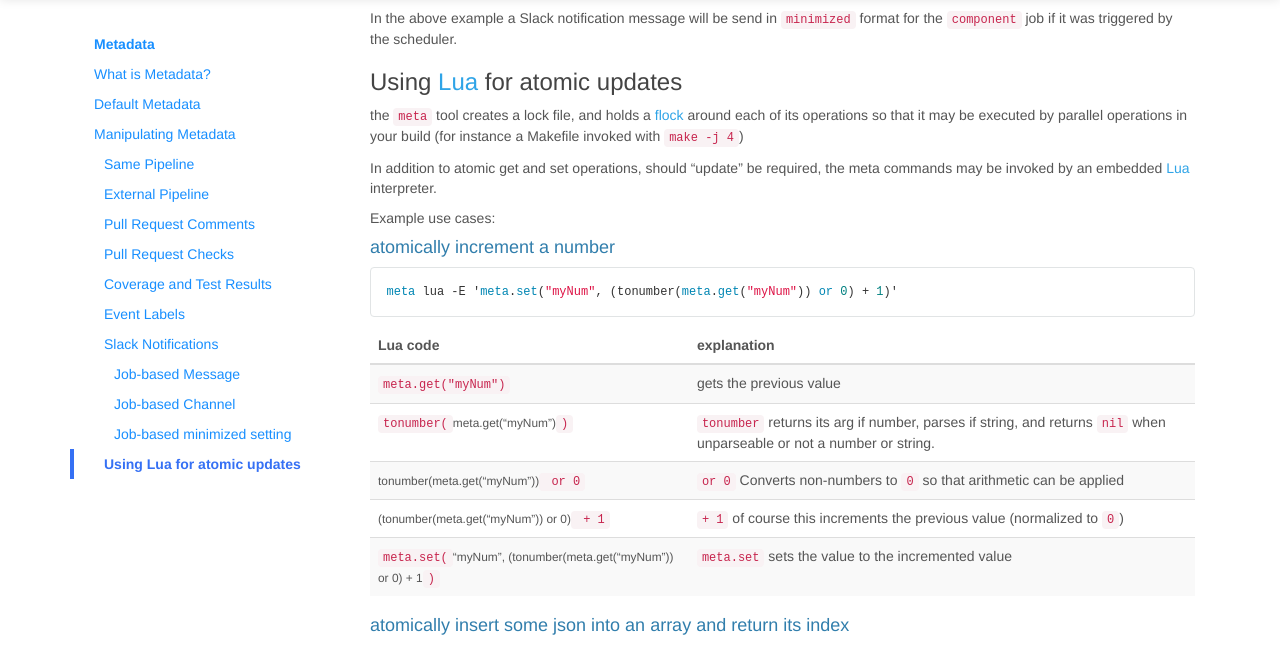
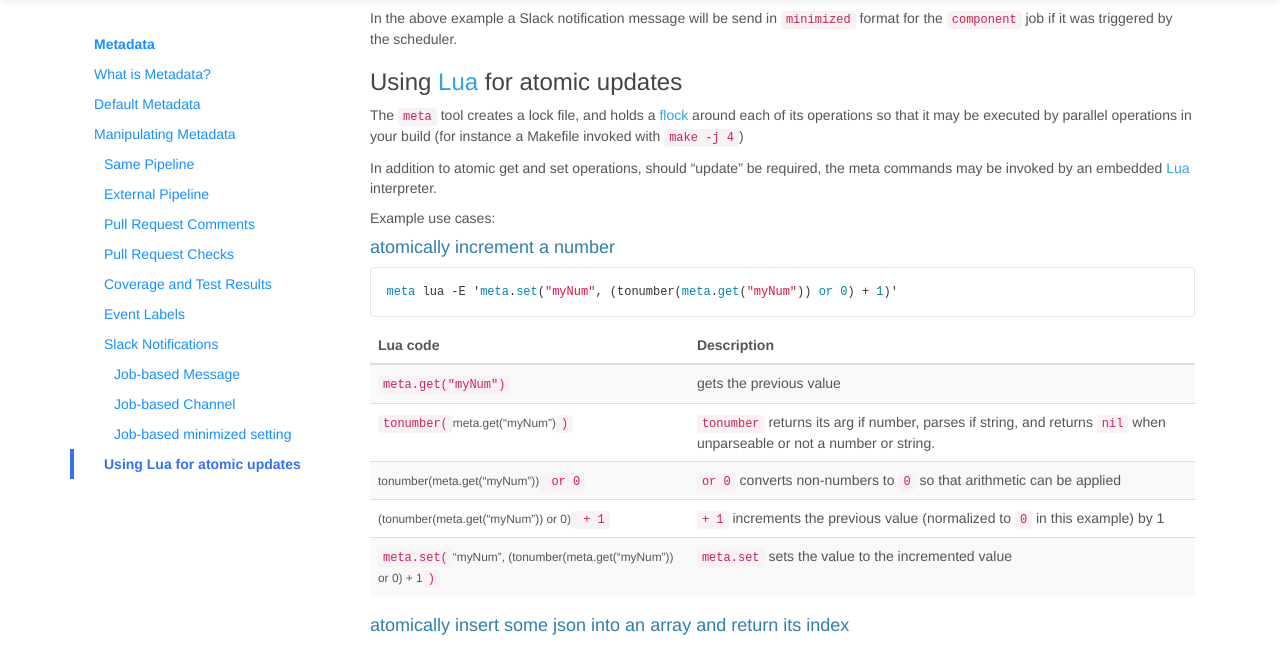
Before and after one commit to screwdriver-cd/guide, a Jekyll site: the page built from docs/user-guide/metadata.md, in a window 1280 px wide and 900 px high, scrolled down 7206 px. Shown: the part 153-801 px from the top of the window. Built offline with Jekyll 4.4.1, drawn with Linux system fonts in a browser that asks for light colours.

Commit message:
Apply suggestions from code review
Co-authored-by: Tiffany K <tiffanykyi@gmail.com>

````diff
--- a/docs/user-guide/metadata.md
+++ b/docs/user-guide/metadata.md
@@ -317,7 +317,7 @@ In the above example a Slack notification message will be send in `minimized` fo
 
 ### Using [Lua](https://www.lua.org/) for atomic updates
 
-the `meta` tool creates a lock file, and holds a [flock](https://linux.die.net/man/2/flock) around each of its
+The `meta` tool creates a lock file, and holds a [flock](https://linux.die.net/man/2/flock) around each of its
 operations so that it may be executed by parallel operations in your build (for instance a Makefile invoked with
 `make -j 4`)
 
@@ -332,12 +332,12 @@ Example use cases:
 meta lua -E 'meta.set("myNum", (tonumber(meta.get("myNum")) or 0) + 1)'
 ```
 
-| Lua code | explanation |
+| Lua code | Description |
 | ---  | ---  |
 | `meta.get("myNum")` | gets the previous value |
 | `tonumber(`<small>meta.get("myNum")</small>`)` | `tonumber` returns its arg if number, parses if string, and returns `nil` when unparseable or not a number or string. |
-| <small>tonumber(meta.get("myNum"))</small>` or 0` | `or 0` Converts non-numbers to `0` so that arithmetic can be applied |
-| <small>(tonumber(meta.get("myNum")) or 0)</small>` + 1` | `+ 1` of course this increments the previous value (normalized to `0`) |
+| <small>tonumber(meta.get("myNum"))</small>` or 0` | `or 0` converts non-numbers to `0` so that arithmetic can be applied |
+| <small>(tonumber(meta.get("myNum")) or 0)</small>` + 1` | `+ 1` increments the previous value (normalized to `0` in this example) by 1  |
 | `meta.set(`<small>"myNum", (tonumber(meta.get("myNum")) or 0) + 1</small>`)` | `meta.set` sets the value to the incremented value |
 
 #### atomically insert some json into an array and return its index
````
